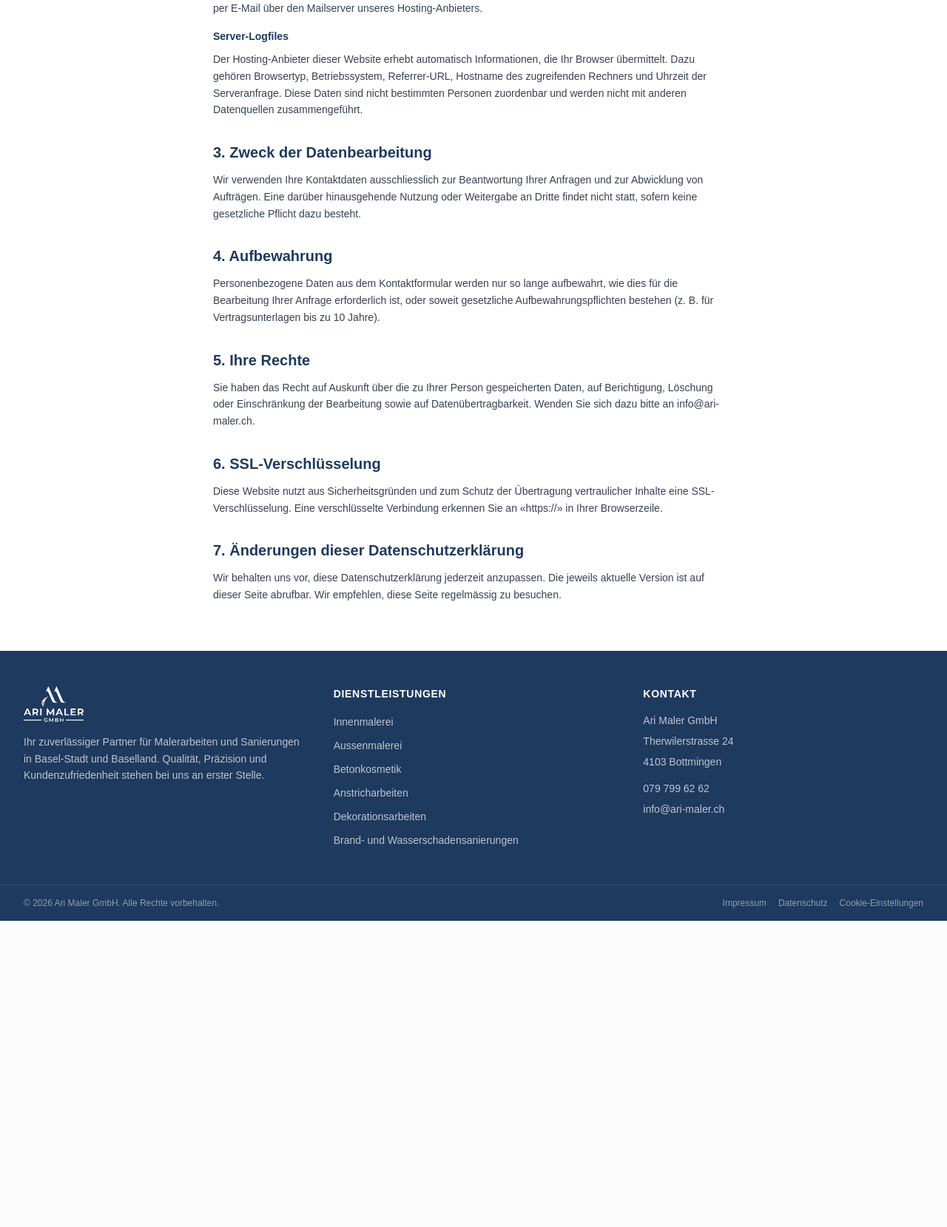
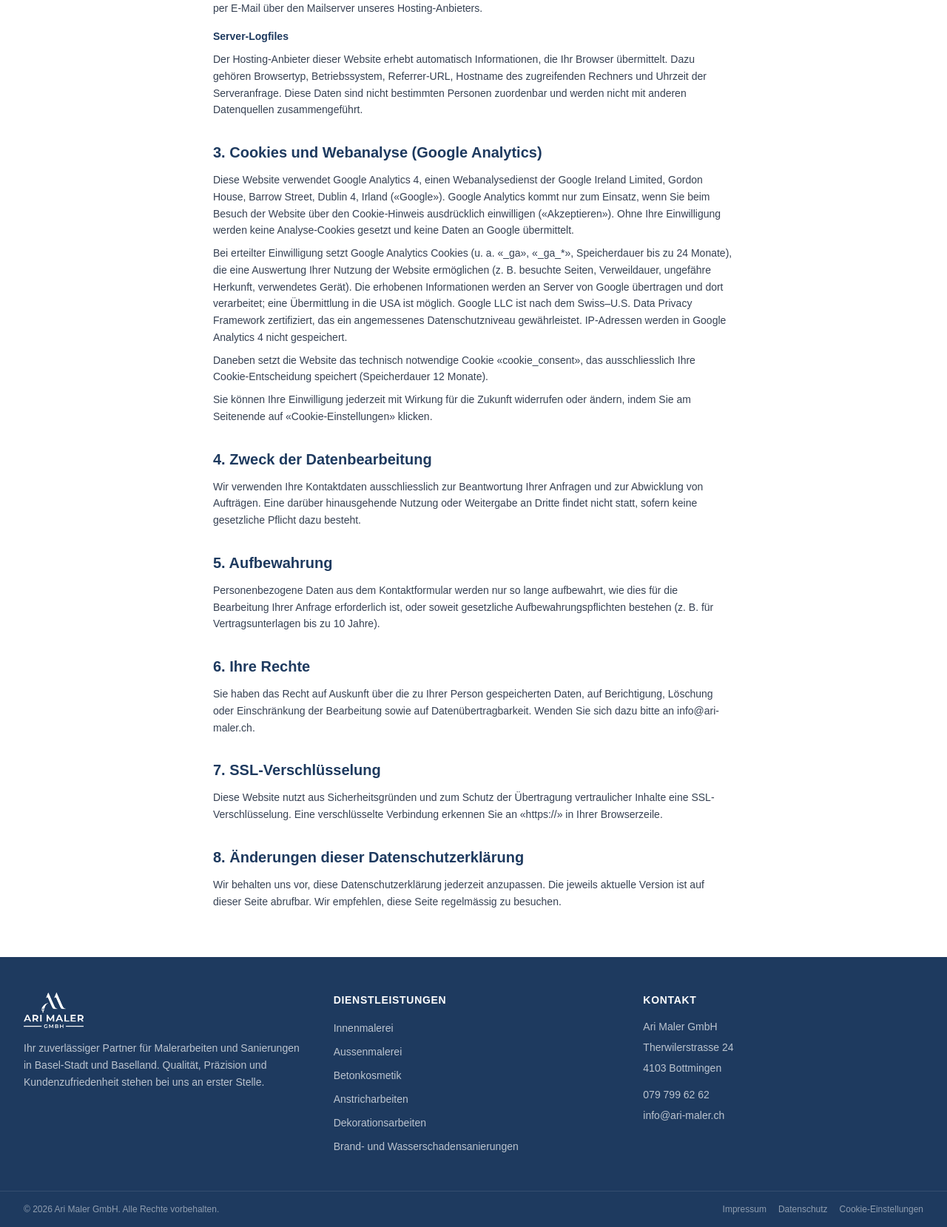
Before and after one commit to gueltekinB/ari-maler, a PHP site: page /datenschutz in a window 1280 px wide. Shown: the part 845-2504 px from the top of the page at 74% size. Before the commit the page ends 2090 px from the top, so only its background shows below. Run offline with PHP 8.4, Linux system fonts and the light colour scheme; style sheets or scripts are compiled from the project's sources.

Commit message:
Document Google Analytics and cookies in privacy policy
Co-Authored-By: Claude Fable 5 <noreply@anthropic.com>
Claude-Session: https://claude.ai/code/session_01LUeuPaXLrwY7mEJ4uTKXR2

```diff
--- a/datenschutz.php
+++ b/datenschutz.php
@@ -39,35 +39,51 @@ render_page_hero(['title' => 'Datenschutzerklärung']);
     </div>
 
     <div>
-      <h2 class="text-navy font-bold text-xl mb-3">3. Zweck der Datenbearbeitung</h2>
+      <h2 class="text-navy font-bold text-xl mb-3">3. Cookies und Webanalyse (Google Analytics)</h2>
+      <p>
+        Diese Website verwendet Google Analytics 4, einen Webanalysedienst der Google Ireland Limited, Gordon House, Barrow Street, Dublin 4, Irland («Google»). Google Analytics kommt nur zum Einsatz, wenn Sie beim Besuch der Website über den Cookie-Hinweis ausdrücklich einwilligen («Akzeptieren»). Ohne Ihre Einwilligung werden keine Analyse-Cookies gesetzt und keine Daten an Google übermittelt.
+      </p>
+      <p class="mt-2">
+        Bei erteilter Einwilligung setzt Google Analytics Cookies (u. a. «_ga», «_ga_*», Speicherdauer bis zu 24 Monate), die eine Auswertung Ihrer Nutzung der Website ermöglichen (z. B. besuchte Seiten, Verweildauer, ungefähre Herkunft, verwendetes Gerät). Die erhobenen Informationen werden an Server von Google übertragen und dort verarbeitet; eine Übermittlung in die USA ist möglich. Google LLC ist nach dem Swiss–U.S. Data Privacy Framework zertifiziert, das ein angemessenes Datenschutzniveau gewährleistet. IP-Adressen werden in Google Analytics 4 nicht gespeichert.
+      </p>
+      <p class="mt-2">
+        Daneben setzt die Website das technisch notwendige Cookie «cookie_consent», das ausschliesslich Ihre Cookie-Entscheidung speichert (Speicherdauer 12 Monate).
+      </p>
+      <p class="mt-2">
+        Sie können Ihre Einwilligung jederzeit mit Wirkung für die Zukunft widerrufen oder ändern, indem Sie am Seitenende auf «Cookie-Einstellungen» klicken.
+      </p>
+    </div>
+
+    <div>
+      <h2 class="text-navy font-bold text-xl mb-3">4. Zweck der Datenbearbeitung</h2>
       <p>
         Wir verwenden Ihre Kontaktdaten ausschliesslich zur Beantwortung Ihrer Anfragen und zur Abwicklung von Aufträgen. Eine darüber hinausgehende Nutzung oder Weitergabe an Dritte findet nicht statt, sofern keine gesetzliche Pflicht dazu besteht.
       </p>
     </div>
 
     <div>
-      <h2 class="text-navy font-bold text-xl mb-3">4. Aufbewahrung</h2>
+      <h2 class="text-navy font-bold text-xl mb-3">5. Aufbewahrung</h2>
       <p>
         Personenbezogene Daten aus dem Kontaktformular werden nur so lange aufbewahrt, wie dies für die Bearbeitung Ihrer Anfrage erforderlich ist, oder soweit gesetzliche Aufbewahrungspflichten bestehen (z. B. für Vertragsunterlagen bis zu 10 Jahre).
       </p>
     </div>
 
     <div>
-      <h2 class="text-navy font-bold text-xl mb-3">5. Ihre Rechte</h2>
+      <h2 class="text-navy font-bold text-xl mb-3">6. Ihre Rechte</h2>
       <p>
         Sie haben das Recht auf Auskunft über die zu Ihrer Person gespeicherten Daten, auf Berichtigung, Löschung oder Einschränkung der Bearbeitung sowie auf Datenübertragbarkeit. Wenden Sie sich dazu bitte an info@ari-maler.ch.
       </p>
     </div>
 
     <div>
-      <h2 class="text-navy font-bold text-xl mb-3">6. SSL-Verschlüsselung</h2>
+      <h2 class="text-navy font-bold text-xl mb-3">7. SSL-Verschlüsselung</h2>
       <p>
         Diese Website nutzt aus Sicherheitsgründen und zum Schutz der Übertragung vertraulicher Inhalte eine SSL-Verschlüsselung. Eine verschlüsselte Verbindung erkennen Sie an «https://» in Ihrer Browserzeile.
       </p>
     </div>
 
     <div>
-      <h2 class="text-navy font-bold text-xl mb-3">7. Änderungen dieser Datenschutzerklärung</h2>
+      <h2 class="text-navy font-bold text-xl mb-3">8. Änderungen dieser Datenschutzerklärung</h2>
       <p>
         Wir behalten uns vor, diese Datenschutzerklärung jederzeit anzupassen. Die jeweils aktuelle Version ist auf dieser Seite abrufbar. Wir empfehlen, diese Seite regelmässig zu besuchen.
       </p>
```
